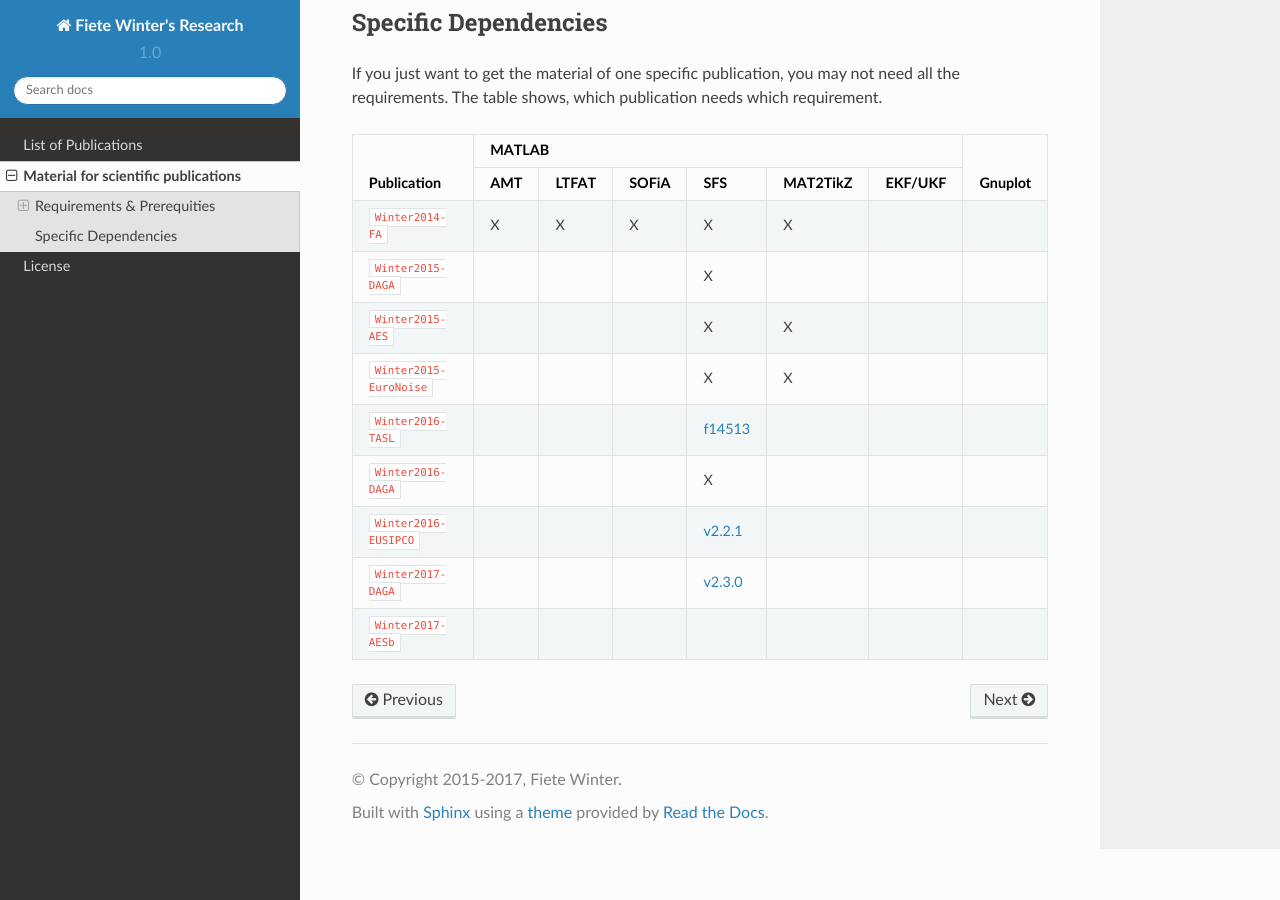
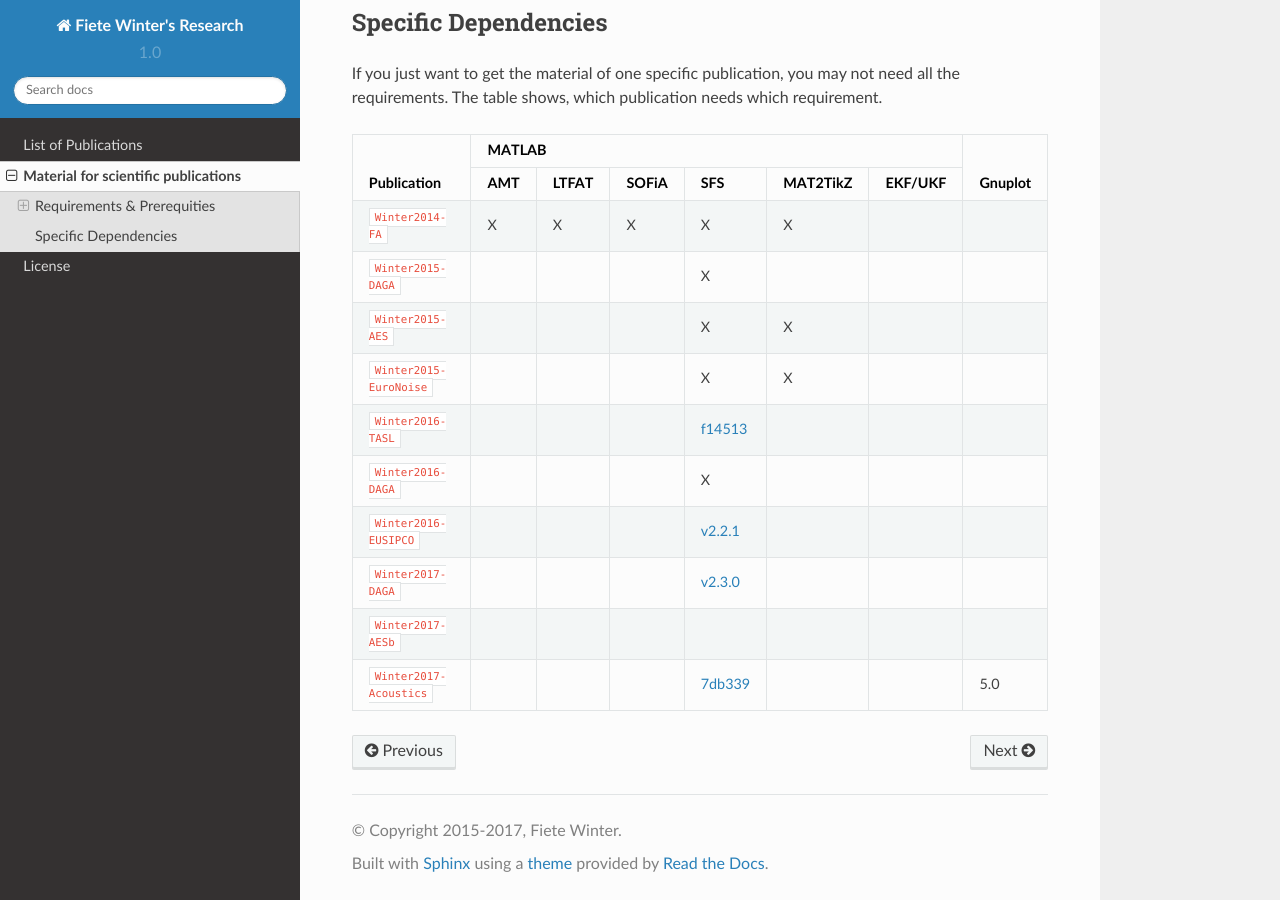
Before and after one commit to fietew/research, a Sphinx documentation site: the page built from doc/material.rst, in a window 1280 px wide and 900 px high, scrolled down 1131 px. Built offline with Sphinx 7.4.7 and the Read the Docs theme 2.0.0, drawn with Linux system fonts in a browser that asks for light colours; cross-references to code outside the pages are shown as plain code.

Commit message:
public: add entry in table for Acoustics17

```diff
--- a/doc/material.rst
+++ b/doc/material.rst
@@ -105,11 +105,15 @@ requirement.
 +------------------------------+-----+-------+-------+-----------+-----------+---------+---------+
 | :cite:`Winter2017-AESb`      |     |       |       |           |           |         |         |
 +------------------------------+-----+-------+-------+-----------+-----------+---------+---------+
+| :cite:`Winter2017-Acoustics` |     |       |       | |7db339|_ |           |         |   5.0   |
++------------------------------+-----+-------+-------+-----------+-----------+---------+---------+
 
 .. |f14513| replace:: f14513
 .. |2.2.1| replace:: v2.2.1
 .. |2.3.0| replace:: v2.3.0
+.. |7db339| replace:: 7db339
 
 .. _f14513: https://github.com/sfstoolbox/sfs/tree/f14513a43aa59e4fbbe10f96fe1f737470beb96e
 .. _2.2.1: http://dx.doi.org/10.5281/zenodo.60606
 .. _2.3.0: http://dx.doi.org/10.5281/zenodo.345435
+.. _7db339: https://github.com/sfstoolbox/sfs-matlab/tree/7db3395da99713f3a94bfcff0c1ff666283d63ce
```
